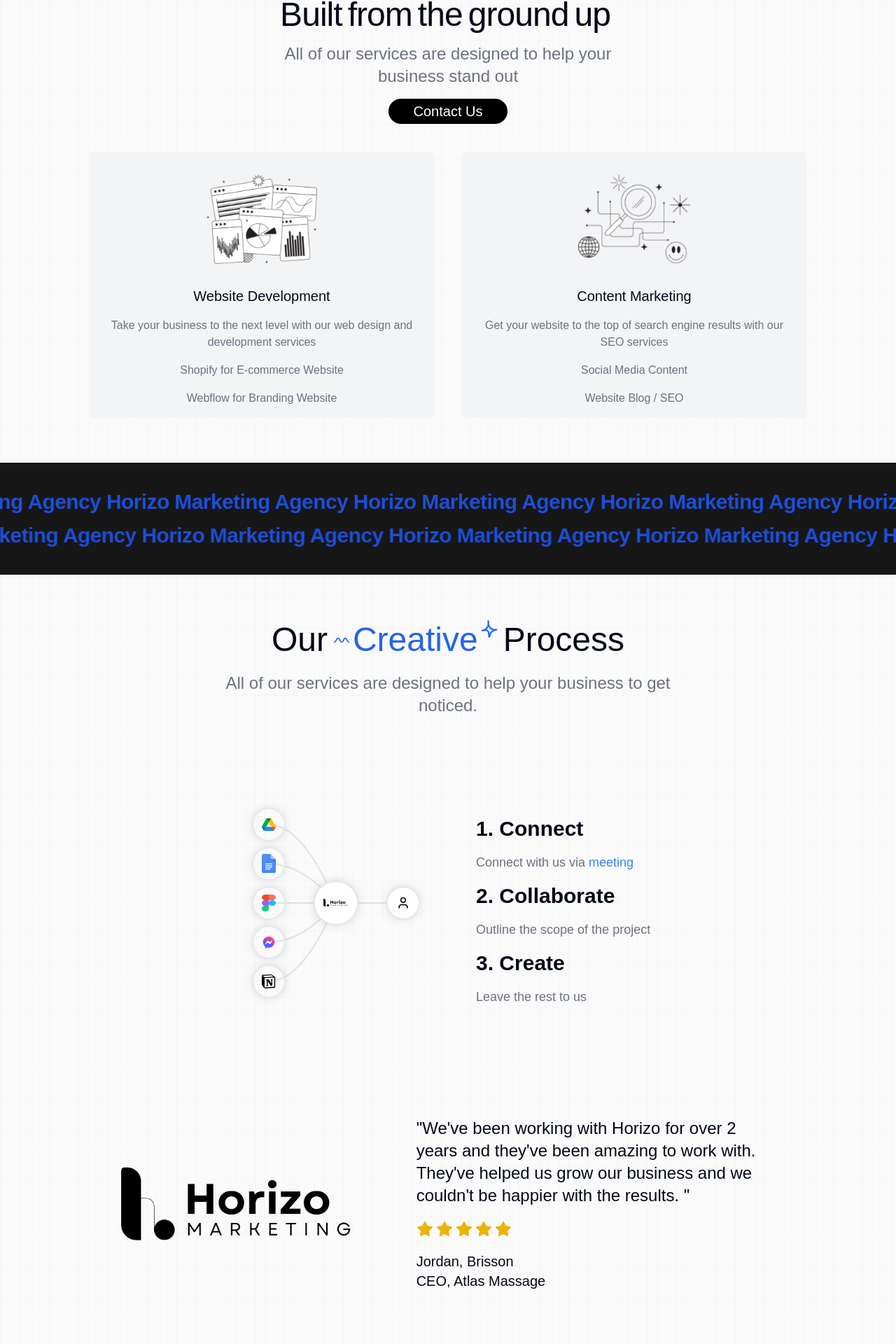
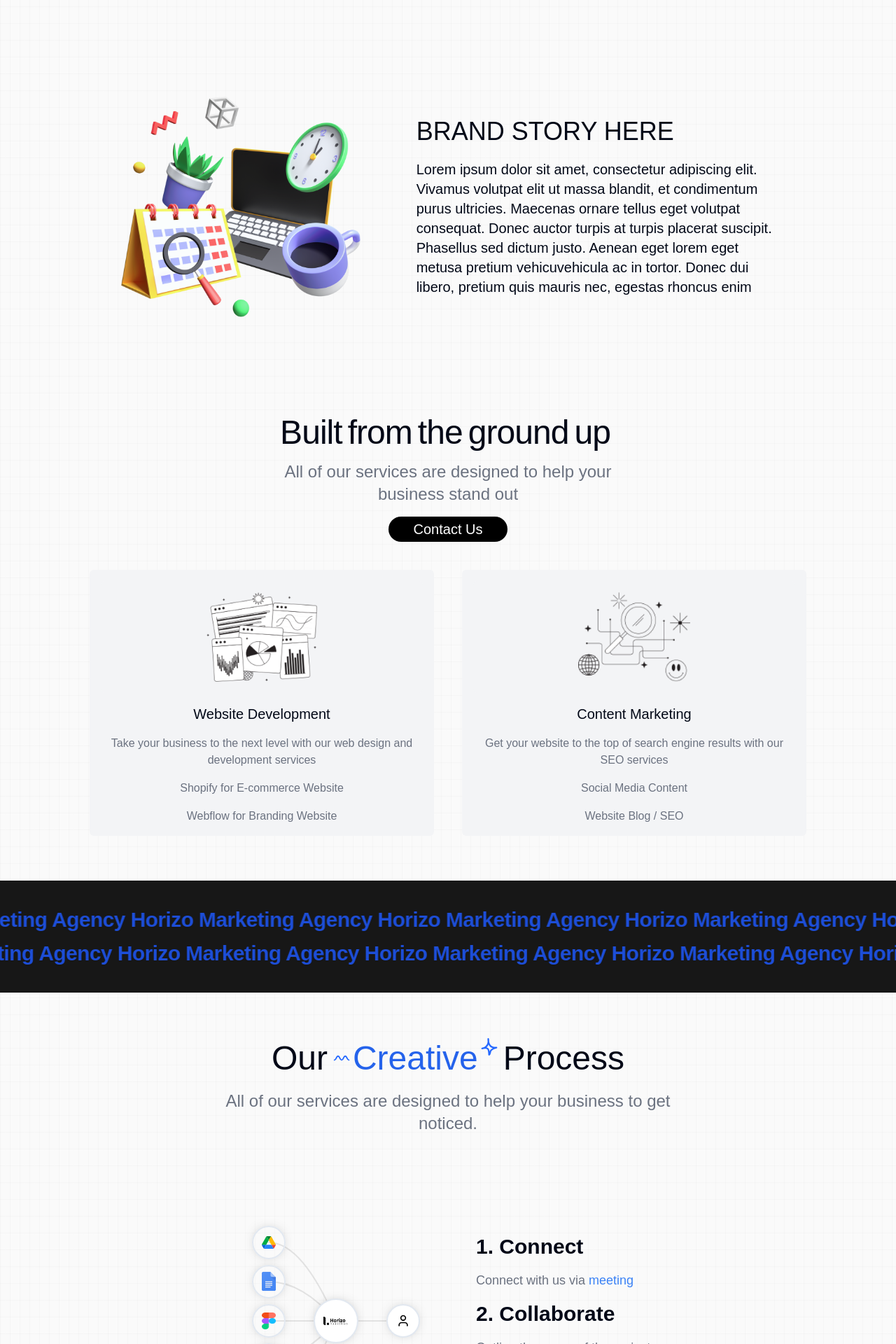
Before and after one commit to cody-ellington/hrzmkt, a Next.js app: page / in a window 1280 px wide. Shown: the part 759-2679 px from the top of the page at 70% size. Built offline with nearby package versions, Linux system fonts and the light colour scheme.

Commit message:
update homepage

```diff
--- a/app/page.tsx
+++ b/app/page.tsx
@@ -16,6 +16,7 @@ import { Link as ScrollLink, Element } from "react-scroll";
 import { IconStarFilled } from "@tabler/icons-react";
 import { ShootingStarsAndStarsBackgroundDemo } from "@/components/demos/shooting-stars-demo";
 import LetsMakeThingsHappenSection from "@/components/ui/lets-make-things-happen";
+import { BlurFadeDemo } from "@/components/demos/blur-fade-demo";
 
 
 const services = [
@@ -151,7 +152,7 @@ export default function Home() {
       </Element>
 
       <main className="md:pb-10">
-        <div className="md:px-0 mx-6 xl:w-4/5 2xl:w-[68%] md:mx-auto my-44">
+        <div className="md:px-0 mx-6 xl:w-4/5 2xl:w-[68%] md:mx-auto py-60">
           <AnimatedShinyTextDemo />
 
           <h1>
@@ -285,8 +286,38 @@ export default function Home() {
         </div>
       </main>
 
+      <section>
+        <main className="md:flex items-center justify-center space-y-6 md:space-y-0 md:gap-x-20 xl:w-4/5 2xl:w-[68%] mx-auto px-6 md:px-0">
+          <Image
+            src={"/images/desk-item.png"}
+            width={10000}
+            height={10000}
+            className=" md:w-1/3 rounded-md"
+            alt="image"
+          />
+          <div className="flex flex-col gap-y-5 md:w-1/2">
+            <h1 className="text-4xl">BRAND STORY HERE</h1>
+            <div className="text-lg md:text-xl ">
+              Lorem ipsum dolor sit amet, consectetur adipiscing elit. Vivamus volutpat elit ut massa blandit, et condimentum purus ultricies. Maecenas ornare tellus eget volutpat consequat. Donec auctor turpis at turpis placerat suscipit. Phasellus sed dictum justo. Aenean eget lorem eget metusa pretium vehicuvehicula ac in tortor. Donec dui libero, pretium quis mauris nec, egestas rhoncus enim
+            </div>
+            {/* <div className="flex items-center gap-x-1">
+              <IconStarFilled className="text-4xl text-yellow-500" />
+              <IconStarFilled className="text-4xl text-yellow-500" />
+              <IconStarFilled className="text-4xl text-yellow-500" />
+              <IconStarFilled className="text-4xl text-yellow-500" />
+              <IconStarFilled className="text-4xl text-yellow-500" />
+            </div> */}
+
+            {/* <span className="text-xl font-medium">
+              Jordan, Brisson <br />
+              CEO, Atlas Massage
+            </span> */}
+          </div>
+        </main>
+      </section>
+
       <Element name="services">
-        <div className="md:px-0 mx-6 xl:w-4/5 2xl:w-[68%] md:mx-auto">
+        <div className="md:px-0 mx-6 xl:w-4/5 2xl:w-[68%] md:mx-auto mt-32">
           <h1>
             <WordPullUpDemo />
           </h1>
@@ -326,7 +357,7 @@ export default function Home() {
       </section>
 
       <Element name="process">
-        <main className="md:px-0 mx-6 md:mx-auto my-14">
+        <main className="md:px-0 mx-6 md:mx-auto">
           <h1 className="text-3xl md:text-5xl md:text-center font-medium flex items-center gap-x-2 mx-auto justify-center">
             Our{" "}
             <span className="text-blue-600 flex gap-x-1 items-center">
@@ -370,37 +401,11 @@ export default function Home() {
         </main>
       </Element>
 
-      <section>
-        <main className="md:flex items-center justify-center space-y-6 md:space-y-0 md:gap-x-20 xl:w-4/5 2xl:w-[68%] mx-auto px-6 md:px-0">
-          <Image
-            src={"/logo/black-long.png"}
-            width={10000}
-            height={10000}
-            className=" md:w-1/3 rounded-md"
-            alt="image"
-          />
-          <div className="flex flex-col gap-y-5 md:w-1/2">
-            <h1 className="text-lg md:text-2xl ">
-              &quot;We&apos;ve been working with Horizo for over 2 years and
-              they&apos;ve been amazing to work with. They&apos;ve helped us
-              grow our business and we couldn&apos;t be happier with the
-              results. &quot;
-            </h1>
-            <div className="flex items-center gap-x-1">
-              <IconStarFilled className="text-4xl text-yellow-500" />
-              <IconStarFilled className="text-4xl text-yellow-500" />
-              <IconStarFilled className="text-4xl text-yellow-500" />
-              <IconStarFilled className="text-4xl text-yellow-500" />
-              <IconStarFilled className="text-4xl text-yellow-500" />
-            </div>
+      <section className="md:px-0 mx-6 xl:w-4/5 2xl:w-[68%] md:mx-auto">
+        <BlurFadeDemo />
+      </section>
 
-            <span className="text-xl font-medium">
-              Jordan, Brisson <br />
-              CEO, Atlas Massage
-            </span>
-          </div>
-        </main>
-      </section>
+
 
       <Element name="guarentees">
         <ShootingStarsAndStarsBackgroundDemo />
--- a/components/footer.tsx
+++ b/components/footer.tsx
@@ -21,10 +21,10 @@ const Footer = () => {
       </div>
 
       <div className="flex md:justify-center gap-x-4 mt-10">
-        © 2024 Horizo. All Rights Reserved.
-        <Link href="/" className="text-blue-500">
+        © 2025 Horizo. All Rights Reserved.
+        {/* <Link href="/" className="text-blue-500">
           Privacy Policy
-        </Link>
+        </Link> */}
       </div>
     </footer>
   );
```
Also changed, not shown: public/images/desk-item.png (added).
